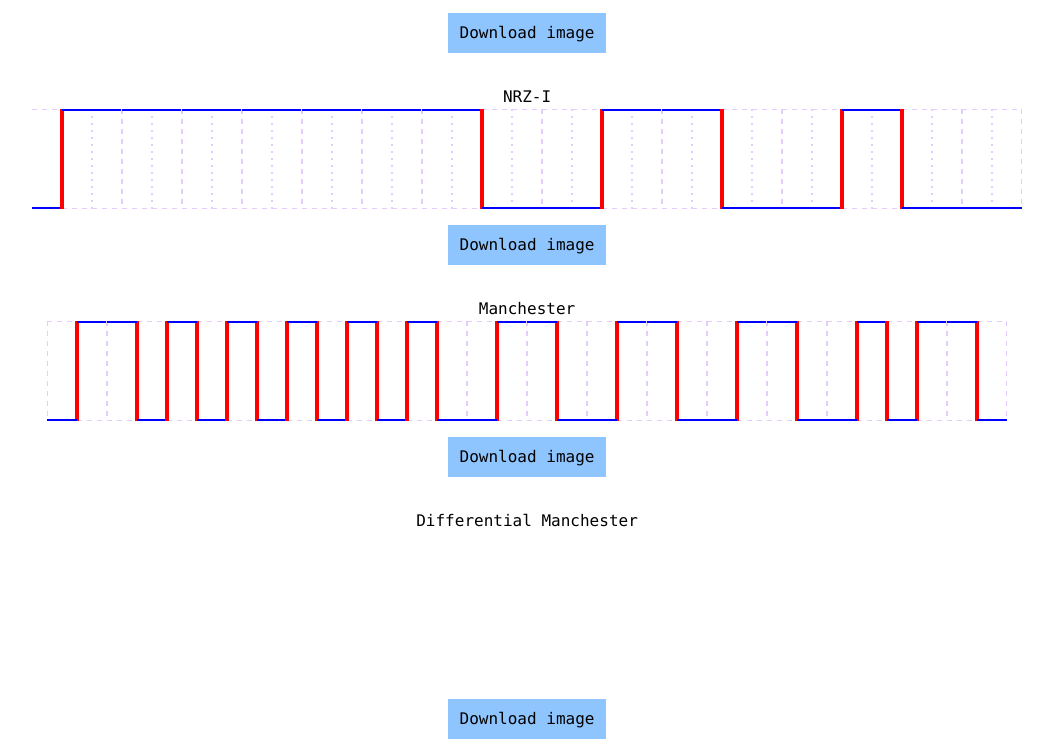
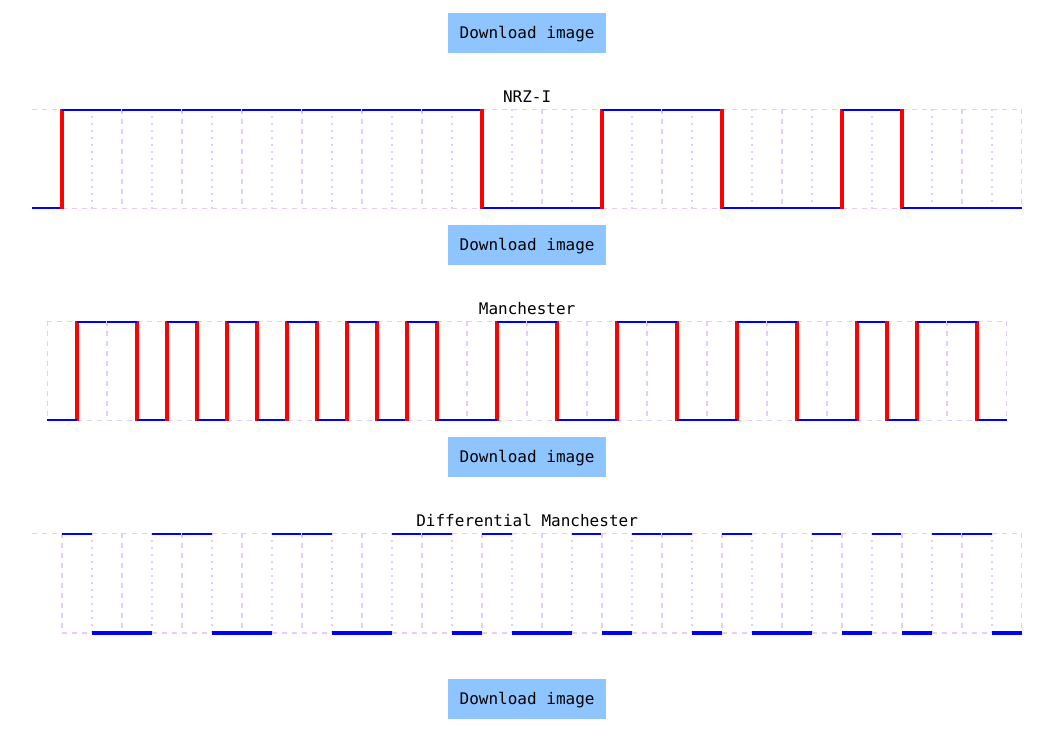
Before and after one commit to luisBazanDev/binary-signals, a plain HTML site: page index.html in a window 1280 px wide. Shown: the part 470-1225 px from the top of the page, without its empty margins (113-1166 px from the left). Drawn offline with nearby package versions, Linux system fonts and the light colour scheme.

Commit message:
Added differential manchester

```diff
--- a/index.html
+++ b/index.html
@@ -92,7 +92,7 @@
       </div>
       <div class="flex w-full flex-col p-4 items-center justify-between">
         <h3>Differential Manchester</h3>
-        <canvas id="m-differential"></canvas>
+        <canvas id="differential-manchester"></canvas>
         <div class="flex gap-4 mt-4">
           <button
             class="bg-blue-300 px-3 py-2 cursor-pointer hover:bg-blue-500 transition-all active:scale-95"
--- a/main.js
+++ b/main.js
@@ -209,6 +209,65 @@ function drawManchester(value) {
   }
 }
 
+/**
+ * @param {string} value
+ */
+function differentialManchester(value) {
+  const canvas = document.getElementById("differential-manchester");
+  const size = value.length;
+  const cellWidth = 60;
+  const cellHeight = 100;
+  const startWidth = cellWidth / 2;
+
+  canvas.width = cellWidth * size + startWidth;
+  canvas.height = cellHeight + startWidth;
+  const context = canvas.getContext("2d");
+  context.clearRect(0, 0, cellWidth * size, cellHeight);
+
+  if (START_DOWN)
+    Draw.drawCellBorder(context, 0, 0, startWidth, cellHeight, "TOP");
+  else Draw.drawCellBorder(context, 0, 0, startWidth, cellHeight, "BOTTOM");
+
+  let inverted = START_DOWN;
+
+  for (let i = 0; i < size; i++) {
+    const x = i * cellWidth + startWidth;
+    const y = 0;
+
+    Draw.drawCellBorder(context, x, y, cellWidth, cellHeight, "ALL");
+
+    const nowValue = value[i];
+
+    if (nowValue === "0") {
+      inverted = !inverted;
+    }
+
+    if (inverted) {
+      Draw.drawLine(context, x, y, cellWidth / 2, cellHeight, "TOP", "BLUE");
+      Draw.drawLine(
+        context,
+        x + cellWidth / 2,
+        y,
+        cellWidth / 2,
+        cellHeight,
+        "BOTTOM",
+        "BLUE"
+      );
+    } else {
+      Draw.drawLine(context, x, y, cellWidth / 2, cellHeight, "BOTTOM", "BLUE");
+      Draw.drawLine(
+        context,
+        x + cellWidth / 2,
+        y,
+        cellWidth / 2,
+        cellHeight,
+        "TOP",
+        "BLUE"
+      );
+    }
+  }
+}
+
 function drawMain() {
   if (!checkInput()) return;
 
@@ -218,6 +277,7 @@ function drawMain() {
   drawNrzL(value);
   drawNrzI(value);
   drawManchester(value);
+  differentialManchester(value);
 }
 
 // Listeners
```
